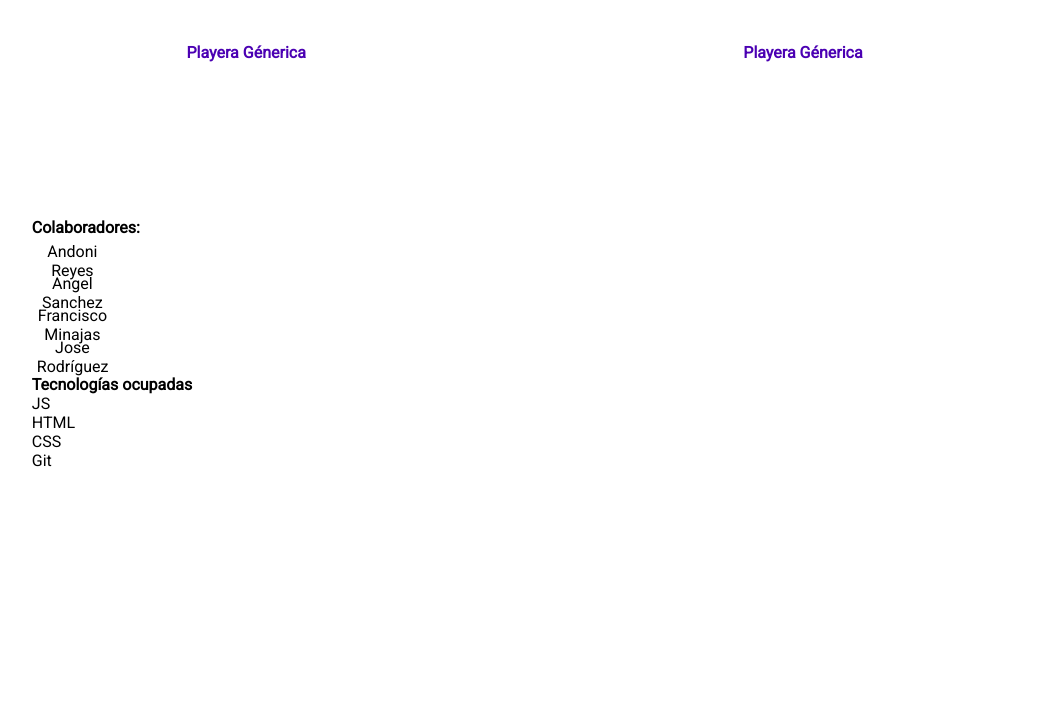
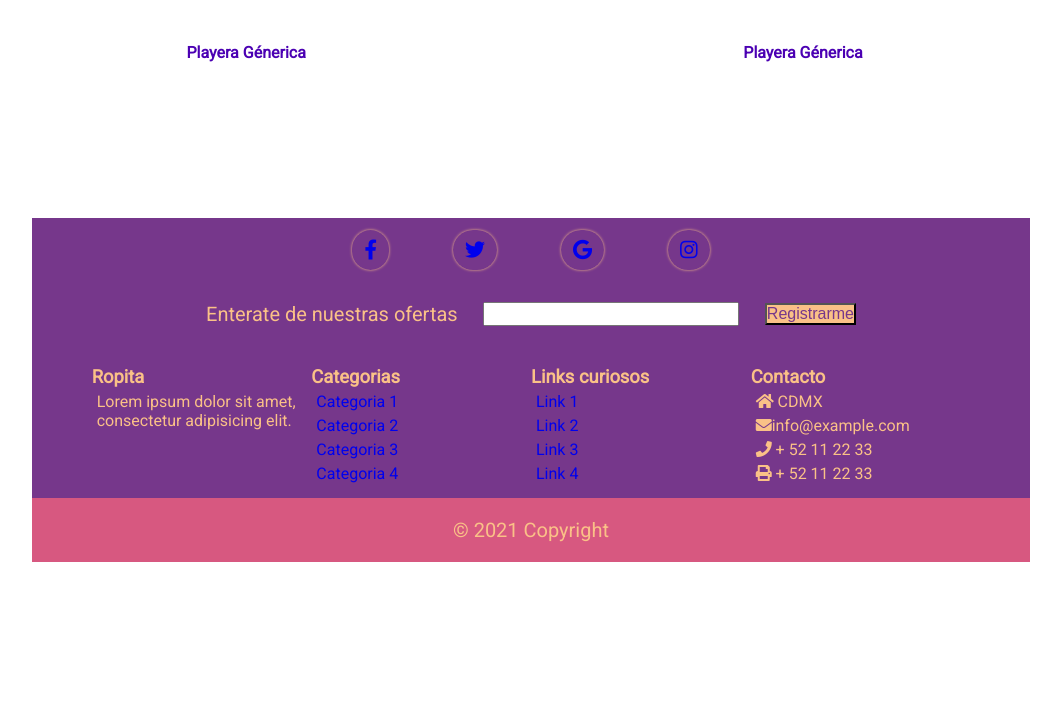
Before and after one commit to eersya/grupo-3-rho-pi-tau, a Node server app: page / in a window 1280 px wide. Shown: the part 2080-2783 px from the top of the page, without its empty margins (109-1170 px from the left). Before the commit the page ends 2547 px from the top, so only its background shows below. Run offline with Node 20, Linux system fonts and the light colour scheme; some libraries are stand-ins or nearby versions.

Commit message:
Se enlazaron las páginas de home, login, registro y detalle de producto. Se agrego como vista parcial el footer y el header

```diff
--- a/controllers/mainController.js
+++ b/controllers/mainController.js
@@ -19,11 +19,11 @@ const mainController = {
     // Cuando tengamos los modelos de nuestros productos
     // tendremos que migrar y modificar este método
     detailProduct: (req,res) => {
-        res.sendFile('detallesDelProducto');
+        res.render('detallesDelProducto');
     },
 
     carritoDeCompras: (req,res) => {
-        res.sendFile( 'carritoDeCompra');
+        res.render( 'carritoDeCompra');
     }
 
 };
--- a/views/formularioDeRegistro.ejs
+++ b/views/formularioDeRegistro.ejs
@@ -182,5 +182,8 @@
 
 
     </form>
+
+    <%- include("./partials/footer") %>
+
 </body>
 </html>
--- a/views/home.ejs
+++ b/views/home.ejs
@@ -12,45 +12,8 @@
 
     <body>
 
-        <header>
-
-            <nav class="top-nav">
-
-                <div class="sections">
-                    <ul>
-                        <li>
-                            <a href="#">Camisetas</a>
-                        </li>
-                        <li class="separator">
-                            |
-                        </li>
-                        <li>
-                            <a href="#">Gorras</a>
-                        </li>
-                    </ul>
-                </div>
-
-                <div class="logo">
-                    <a href="#">
-                        <img src="/images/logo.png" alt="Logo RhoPiTao">
-                    </a>
-                </div>
-
-                <div class="actions">
-                    <ul>
-                        <li>
-                            <a href="/login" >Iniciar Sesión</a>
-                        </li>
-                        <li>
-                            <a href="/register" >Registrarse</a>
-                        </li>
-                    </ul>
-                </div>
-
-            </nav>
-
-
-        </header>
+        <!-- Header -->
+        <%- include("./partials/header") %>
 
         <main>
 
@@ -86,7 +49,7 @@
                         </div>
 
                         <div class="title">
-                            <a href="#" >
+                            <a href="/detalle" >
                                 Playera Génerica
                             </a>
                         </div>
@@ -116,7 +79,7 @@
                         </div>
 
                         <div class="title">
-                            <a href="#" >
+                            <a href="/detalle" >
                                 Playera Génerica
                             </a>
                         </div>
@@ -146,7 +109,7 @@
                         </div>
 
                         <div class="title">
-                            <a href="#" >
+                            <a href="/detalle" >
                                 Playera Génerica
                             </a>
                         </div>
@@ -176,7 +139,7 @@
                         </div>
 
                         <div class="title">
-                            <a href="#" >
+                            <a href="/detalle" >
                                 Playera Génerica
                             </a>
                         </div>
@@ -206,7 +169,7 @@
                         </div>
 
                         <div class="title">
-                            <a href="#" >
+                            <a href="/detalle" >
                                 Playera Génerica
                             </a>
                         </div>
@@ -236,7 +199,7 @@
                         </div>
 
                         <div class="title">
-                            <a href="#" >
+                            <a href="/detalle" >
                                 Playera Génerica
                             </a>
                         </div>
@@ -250,36 +213,7 @@
 
         </main>
 
-        <footer>
-
-            <div>
-
-                <h4>Colaboradores:</h4>
-                <div class="collaborators">
-                    <ul>
-                        <li>Andoni Reyes</li>
-                        <li>Angel Sanchez</li>
-                        <li>Francisco Minajas</li>
-                        <li>Jose Rodríguez</li>
-                    </ul>
-                </div>
-
-                <!-- estaría genial aqui poner un grid y en cada cuadro colocar
-                     los logotipos de las tecnlogías/herramientas ocupadas
-                -->
-                <div class="tech-used">
-                    <h4>Tecnologías ocupadas</h4>
-                    <ul>
-                        <li>JS</li>
-                        <li>HTML</li>
-                        <li>CSS</li>
-                        <li>Git</li>
-                    </ul>
-                </div>
-
-            </div>
-
-        </footer>
+        <%- include("./partials/footer") %>
 
     </body>
 
--- /dev/null
+++ b/views/partials/footer.ejs
@@ -0,0 +1,70 @@
+<!DOCTYPE html>
+<html lang="en">
+<head>
+    <meta charset="UTF-8">
+    <link rel="stylesheet" href="css/detalle.css">
+    <meta http-equiv="X-UA-Compatible" content="IE=edge">
+    <meta name="viewport" content="width=device-width, initial-scale=1.0">
+    <link href="https://cdnjs.cloudflare.com/ajax/libs/font-awesome/5.15.3/css/all.min.css" rel="stylesheet" />
+    <link rel="preconnect" href="https://fonts.googleapis.com">
+    <link rel="preconnect" href="https://fonts.gstatic.com" crossorigin>
+    <link href="https://fonts.googleapis.com/css2?family=Roboto:wght@300&display=swap" rel="stylesheet">
+
+</head>
+
+<body>
+    <footer>
+        <div class="contenido_footer">
+            <section class="redes">
+                <a class="" href="#!"><i class="fab fa-facebook-f"></i></a>
+                <a class="" href="#!"><i class="fab fa-twitter"></i></a>
+                <a class="" href="#!"><i class="fab fa-google"></i></a>
+                <a class="" href="#!"><i class="fab fa-instagram"></i></a>
+            </section>
+
+            <section class="formulario">
+                <form action="">
+                    <label class="" for="">Enterate de nuestras ofertas</label>
+                    <input  class="email" required/>
+                    <button type="submit" class="registro">Registrarme</button>
+                </form>
+        </section>
+        <section class="secciones_footer">
+            <div class="compania">
+                <h4 class="titulos_footer"></>Ropita</h4>
+                <p>
+                    Lorem ipsum dolor sit amet, consectetur adipisicing elit.
+                </p>
+            </div>
+
+            <div class="">
+                <h4 class="titulos_footer">Categorias</h4>
+                <p><a href="#!" class=" ">Categoria 1</a></p>
+                <p><a href="#!" class=" ">Categoria 2</a></p>
+                <p><a href="#!" class=" ">Categoria 3</a></p>
+                <p><a href="#!" class=" ">Categoria 4</a></p>
+            </div>
+
+            <div class="">
+                <h4 class="titulos_footer">Links curiosos</h4>
+                <p><a href="#!" class=" ">Link 1</a></p>
+                <p><a href="#!" class=" ">Link 2</a></p>
+                <p><a href="#!" class=" ">Link 3</a></p>
+                <p><a href="#!" class=" ">Link 4</a></p>
+            </div>
+
+            <div class="">
+                <h4 class="titulos_footer">Contacto</h4>
+                <p><i class="fas fa-home me-3"></i> CDMX </p>
+                <p><i class="fas fa-envelope me-3"></i>info@example.com</p>
+                <p><i class="fas fa-phone me-3"></i> + 52 11 22 33</p>
+                <p><i class="fas fa-print me-3"></i> + 52 11 22 33</p>
+            </div>
+        </section>
+
+        <div class="copyright" >
+            © 2021 Copyright
+        </div>
+    </footer>
+</body>
+</html>
--- /dev/null
+++ b/views/partials/header.ejs
@@ -0,0 +1,51 @@
+<!DOCTYPE html>
+<html lang="en">
+    <head>
+        <meta charset="UTF-8">
+            <title>Rho-Pi-Tao</title>
+            <meta name="viewport" content="width=device-width, initial-scale=1.0">
+            <link href="https://fonts.googleapis.com/css2?family=Roboto&display=swap" rel="stylesheet">
+            <link rel="stylesheet" href="https://cdnjs.cloudflare.com/ajax/libs/font-awesome/5.11.2/css/all.min.css">
+            <link rel="stylesheet" type="text/css" href="/css/style.css"/>
+    </head>
+
+    <header>
+
+        <nav class="top-nav">
+
+            <div class="sections">
+                <ul>
+                    <li>
+                        <a href="#">Camisetas</a>
+                    </li>
+                    <li class="separator">
+                        |
+                    </li>
+                    <li>
+                        <a href="#">Gorras</a>
+                    </li>
+                </ul>
+            </div>
+
+            <div class="logo">
+                <a href="#">
+                    <img src="/images/logo.png" alt="Logo RhoPiTao">
+                </a>
+            </div>
+
+            <div class="actions">
+                <ul>
+                    <li>
+                        <a href="/login" >Iniciar Sesión</a>
+                    </li>
+                    <li>
+                        <a href="/register" >Registrarse</a>
+                    </li>
+                </ul>
+            </div>
+
+        </nav>
+
+
+    </header>
+</html>
```
Also changed, not shown: views/detallesDelProducto.ejs (+2 -52 lines), views/login.ejs (+8 -25 lines).
